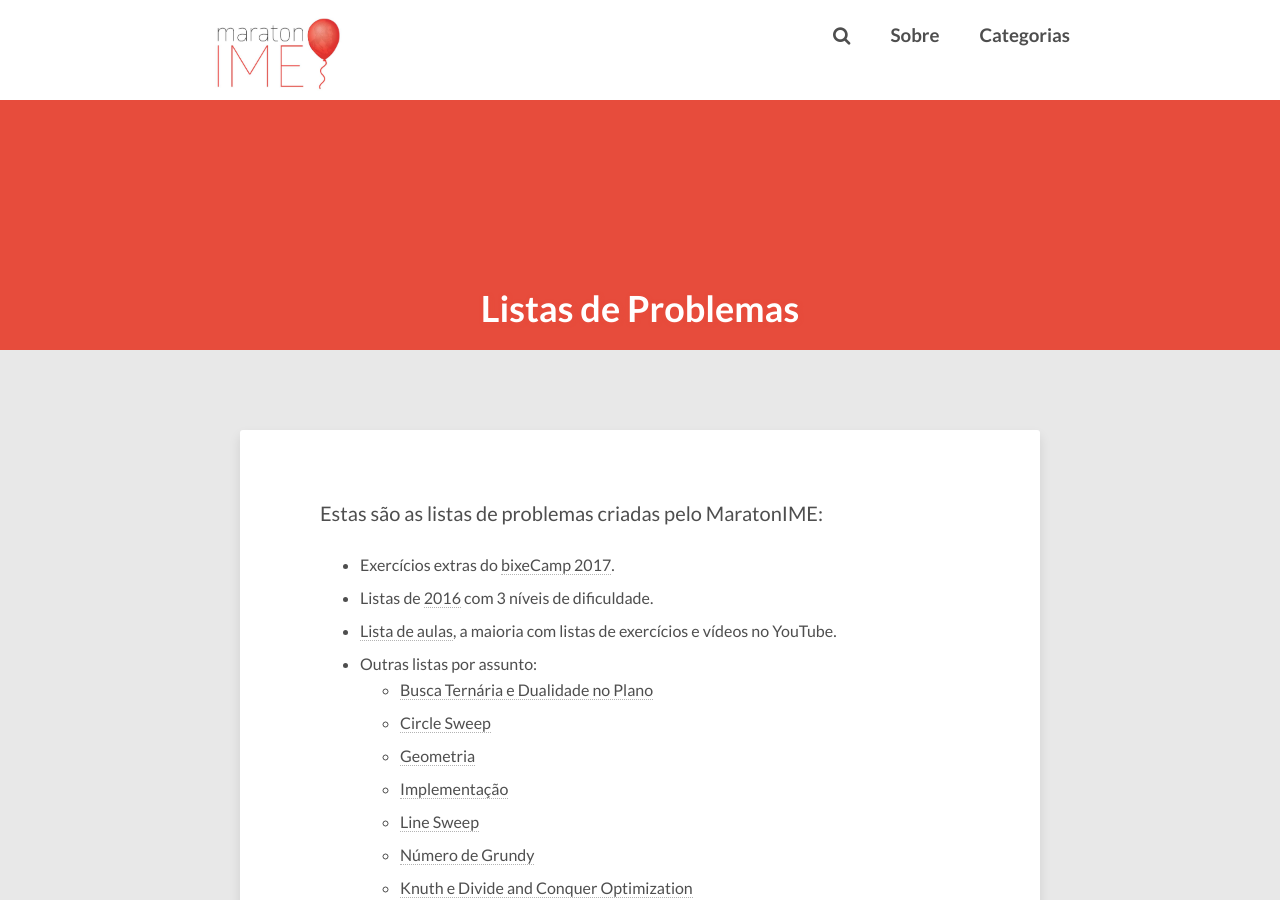
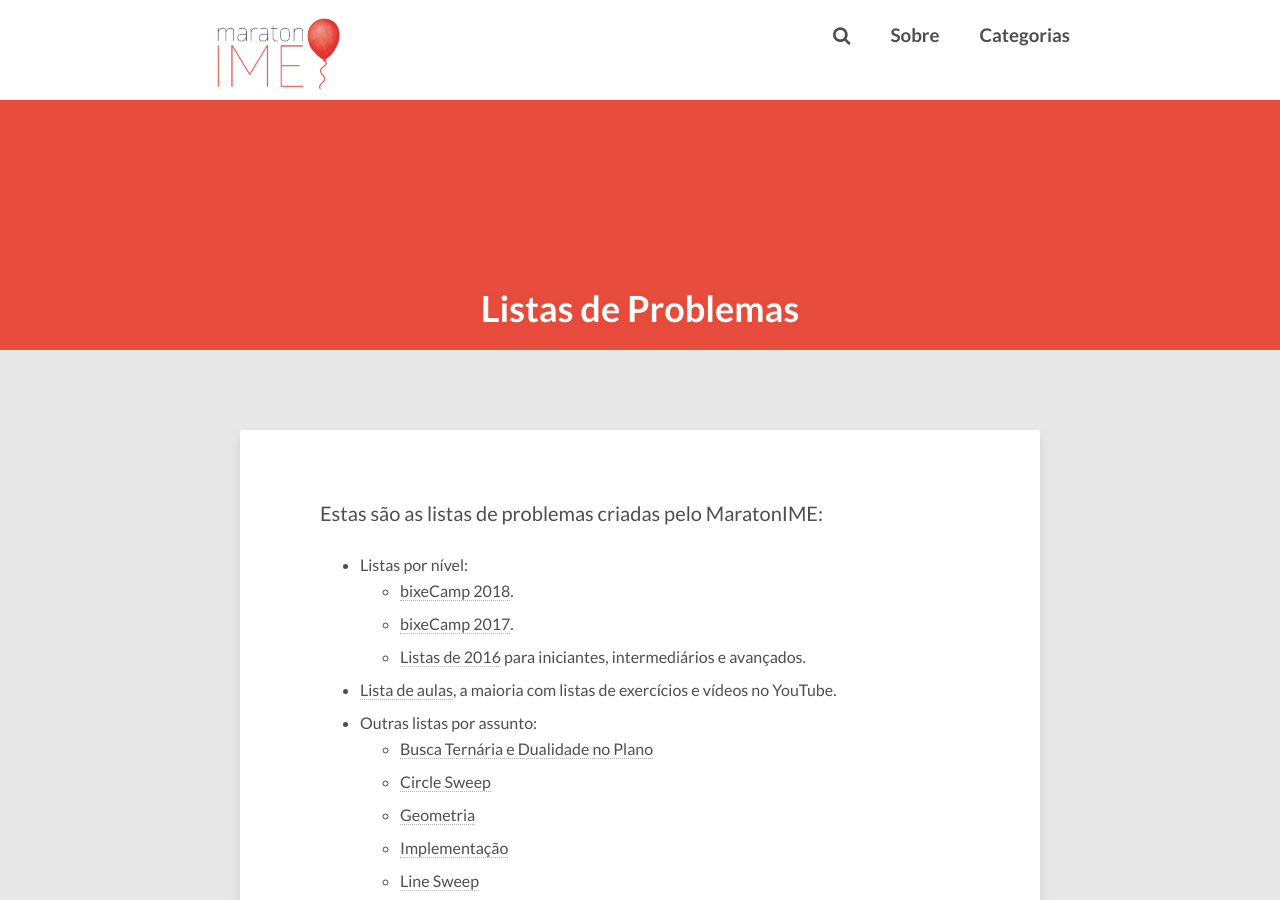
Before and after one commit to maratonusp/blog, a Jekyll site: the page built from pages/listas.markdown, in a window 1280 px wide and 900 px high. Built offline with Jekyll 4.4.1, drawn with Linux system fonts in a browser that asks for light colours; nearby versions of some CDN libraries; comment, search, counter and statistics services are not loaded.

Commit message:
Atualizando página de listas de exercícios

```diff
--- a/pages/listas.markdown
+++ b/pages/listas.markdown
@@ -6,8 +6,10 @@ permalink: listas
 
 Estas são as listas de problemas criadas pelo MaratonIME:
 
-- Exercícios extras do [bixeCamp 2017](https://docs.google.com/spreadsheets/d/1dXSSo5ybWk7WnuA5l6XjhddhIuJls5NHiRVzVc4A9pk/edit?usp=sharing).
-- Listas de [2016]({{ site.url }}/listas-2016) com 3 níveis de dificuldade.
+- Listas por nível:
+    - [bixeCamp 2018](https://drive.google.com/open?id=1HhwY-lslAjU7bebiImGcdWWT1jyuVvm3ttp-8gJS3Rg).
+    - [bixeCamp 2017](https://docs.google.com/spreadsheets/d/1dXSSo5ybWk7WnuA5l6XjhddhIuJls5NHiRVzVc4A9pk).
+    - [Listas de 2016]({{ site.url }}/listas-2016) para iniciantes, intermediários e avançados.
 - [Lista de aulas]({{ site.url }}/categories/#aulas), a maioria com listas de exercícios e vídeos no YouTube.
 - Outras listas por assunto:
 	- [Busca Ternária e Dualidade no Plano](https://docs.google.com/spreadsheets/d/1nxrLXlCvZtDfh1Y6V7cz4EPfx_mt0eC-spLt-92fOXU/edit?usp=sharing)
```
